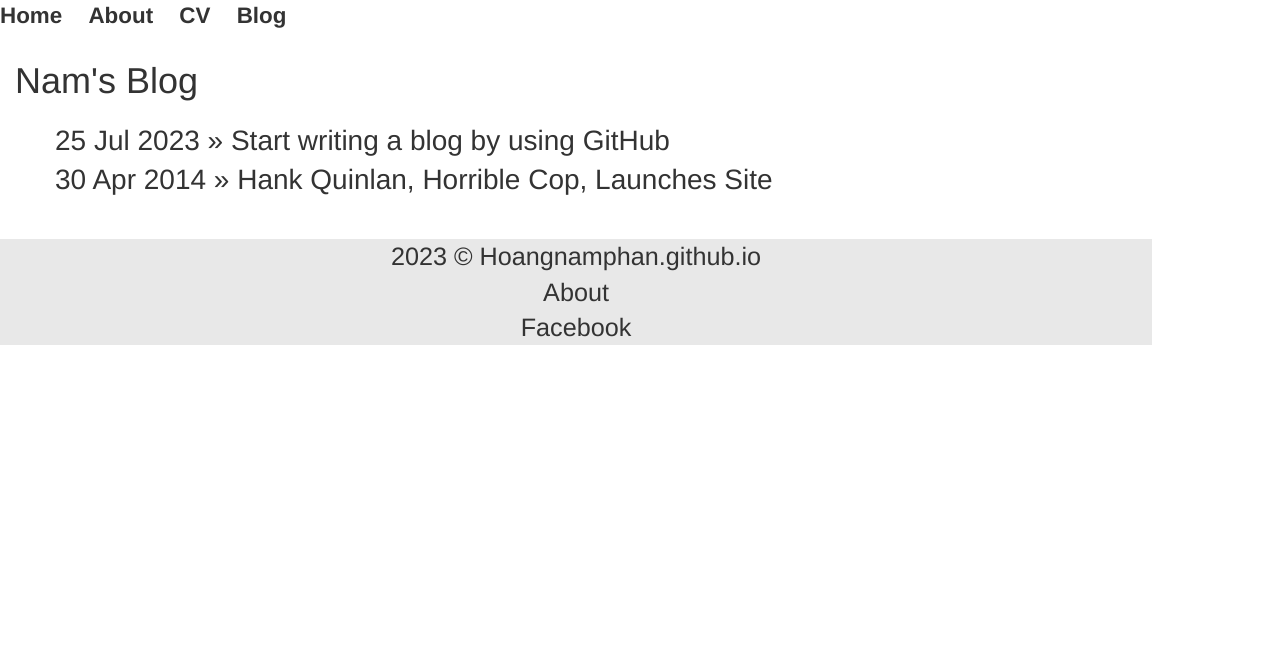
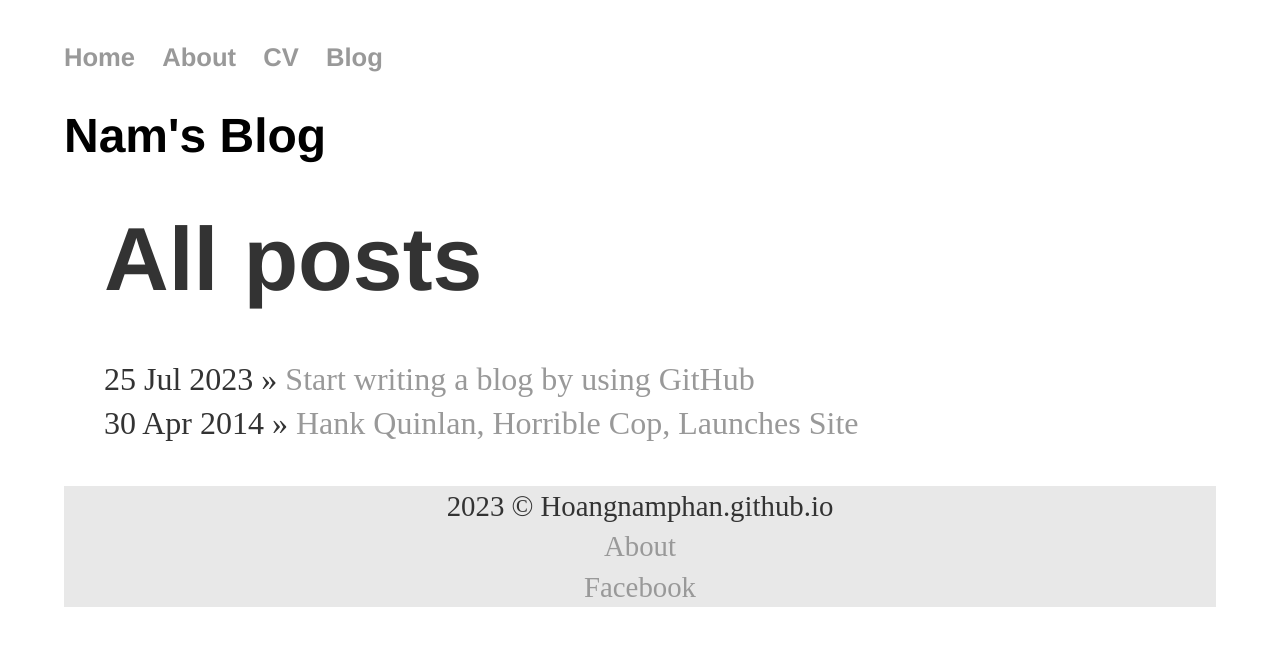
Before and after one commit to hoAngnaMPHan/hoangnamphan.github.io, a Jekyll site: the page built from blog/index.html, in a window 1280 px wide. Shown: the top 646 px of the page. Built offline with Jekyll 4.4.1, drawn with Linux system fonts in a browser that asks for light colours; nearby versions of some CDN libraries.

Commit message:
Update index.html

```diff
--- a/blog/index.html
+++ b/blog/index.html
@@ -4,14 +4,11 @@ title: Nam's Blog
 ---
 <h1>{{ page.title }}</h1>
 <ul class="posts">
-
+<h2> All posts </h2>
   {% for post in site.posts %}
     <li> <span>{{ post.date | date_to_string }}</span> &raquo; <a href="{{ post.url }}" title="{{ post.title }}">{{ post.title }}</a></li>
   {% endfor %}
 
-   <link href="https://maxcdn.bootstrapcdn.com/bootstrap/3.3.7/css/bootstrap.min.css" rel="stylesheet">
-<link href="/css/latest-posts.css" rel="stylesheet">
-<script src="https://ajax.googleapis.com/ajax/libs/jquery/3.1.1/jquery.min.js"></script>
-<script src="https://maxcdn.bootstrapcdn.com/bootstrap/3.3.7/js/bootstrap.min.js"></script>
+
 
 </ul>
```
